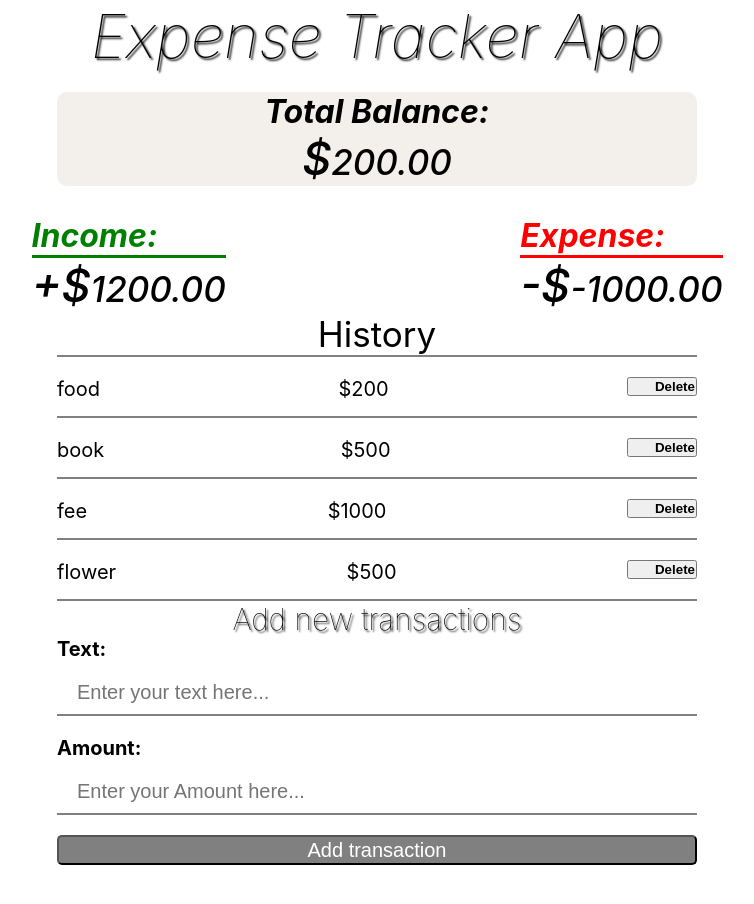
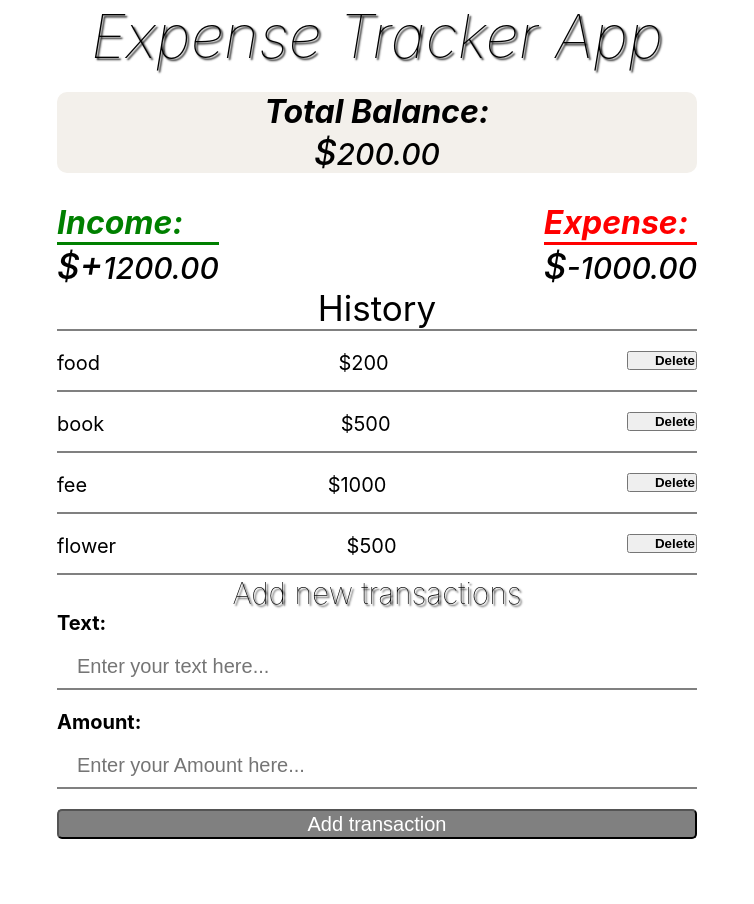
Before and after one commit to Aziz-Rashid/Expense-Tracking-App, a React (Create React App) app: page / in a window 1280 px wide. Shown: the top 904 px of the page, without its empty margins (263-1017 px from the left). Built offline with nearby package versions, Linux system fonts and the light colour scheme.

Commit message:
edit css

```diff
--- a/src/component/Income.css
+++ b/src/component/Income.css
@@ -1,7 +1,10 @@
 .income{
     display: flex;
-    justify-content: space-evenly;
+    justify-content: space-between;
     font-style: italic;
+    overflow: hidden;
+    width: 50%;
+    margin: auto;
 }
 .inc{
     color: green;
@@ -12,9 +15,9 @@
     border-bottom: 3px solid red;
 }
 .size{
-    font-size: 35px;
+    font-size: 30px;
     font-weight: 500;
 }
 .sp{
-    font-size: 45px;
+    font-size: 35px;
 }
--- a/src/component/Income.js
+++ b/src/component/Income.js
@@ -10,11 +10,12 @@ export default function Income() {
         <div className="income">
             <div>
                 <h1 className="inc">Income:</h1>
-                <p className="size"><span className="sp">+$</span>{income}</p>
+                <p className="size"><span className="sp">$+</span>{income}</p>
             </div>
+            <br />
             <div>
                 <h1 className="exp">Expense:</h1>
-                <p className="size"><span className="sp">-$</span>{expense}</p>
+                <p className="size"><span className="sp">$</span>{expense}</p>
             </div>
         </div>
     )
```
